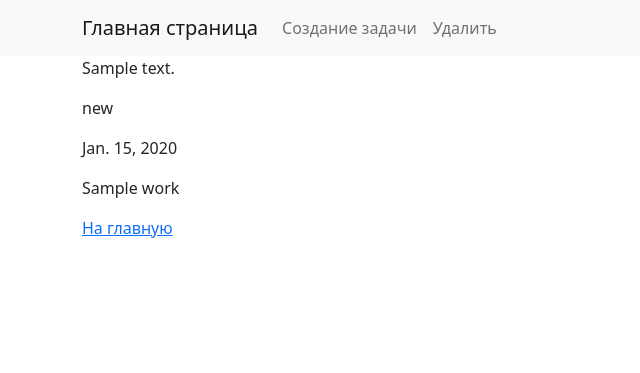
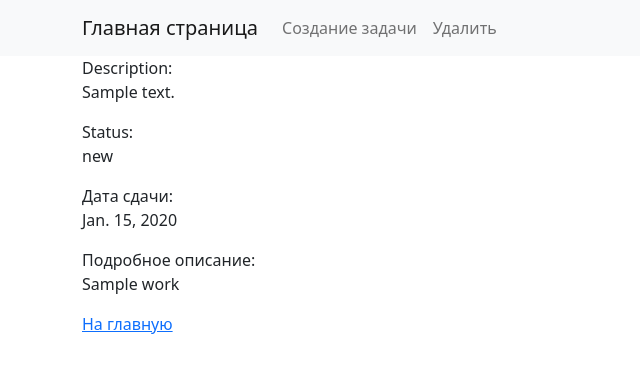
Before and after one commit to kulachenkodanila/homework45, a Django app: page /work/1/ in a window 1280 px wide. Shown: the top 373 px of the page, without its empty margins (0-640 px from the left). Run offline with Django 4.2, Linux system fonts and the light colour scheme; tables that the repository leaves empty hold one stand-in row (values such as "Sample post").

Commit message:
Откорректировал вывод детального просмотра задачи

```diff
--- a/webapp/templates/work_view.html
+++ b/webapp/templates/work_view.html
@@ -10,15 +10,19 @@
 
 {% block content %}
 
+    <label>Description:</label><br/>
     <p>
         {{ work.description }}
     </p>
+    <label>Status:</label><br/>
     <p>
         {{ work.status }}
     </p>
+    <label>Дата сдачи:</label><br/>
     <p>
         {{ work.d_date }}
     </p>
+    <label>Подробное описание:</label><br/>
     <p>
         {{ work.title }}
     </p>
--- a/webapp/views.py
+++ b/webapp/views.py
@@ -25,4 +25,4 @@ def create_work(request):
         d_date = request.POST.get("d_date")
         title = request.POST.get("title")
         new_work = Work.objects.create(description=description, status=status,  d_date=d_date, title=title)
-        return redirect("work_view.html", pk=new_work.pk)
+        return redirect("work_view", pk=new_work.pk)
```
